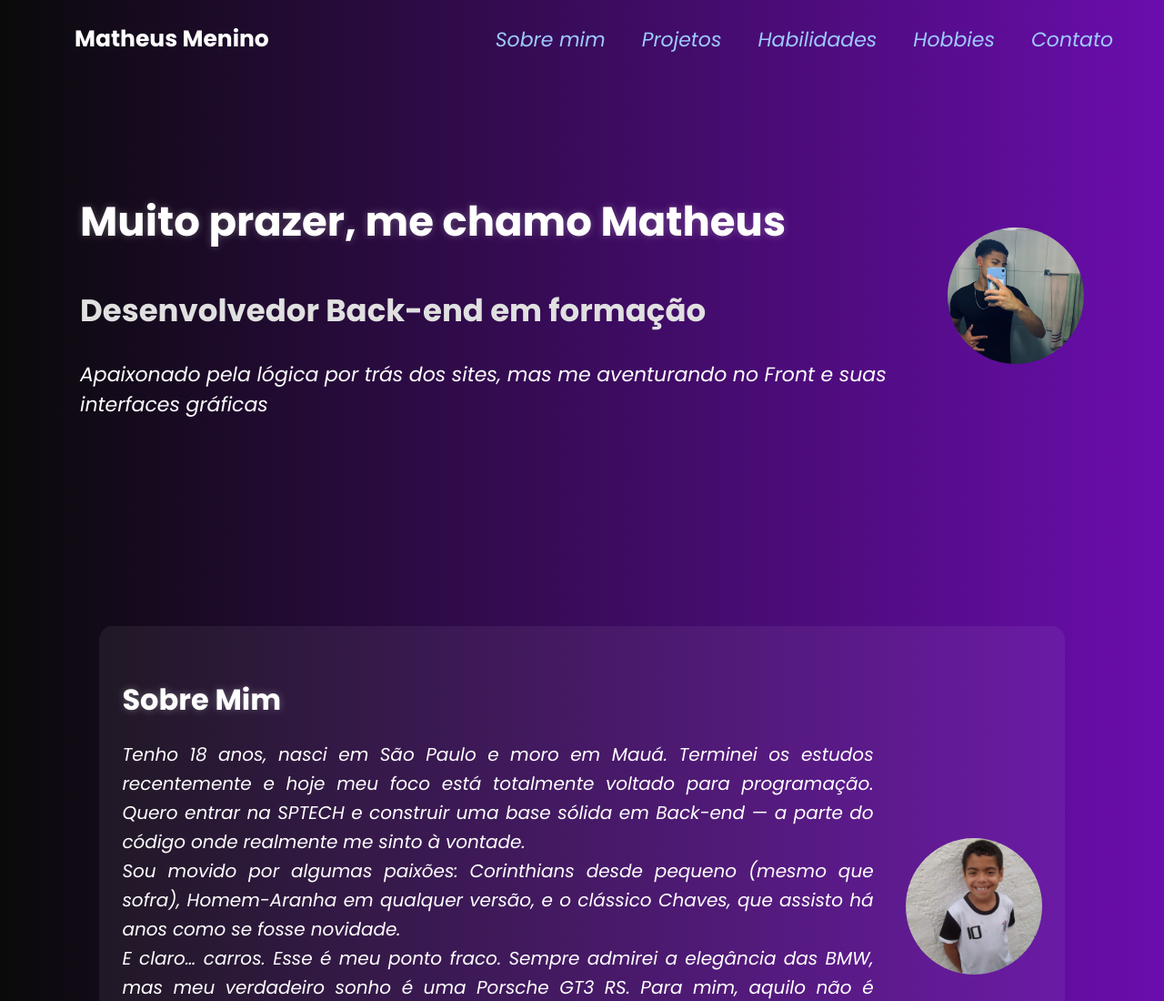
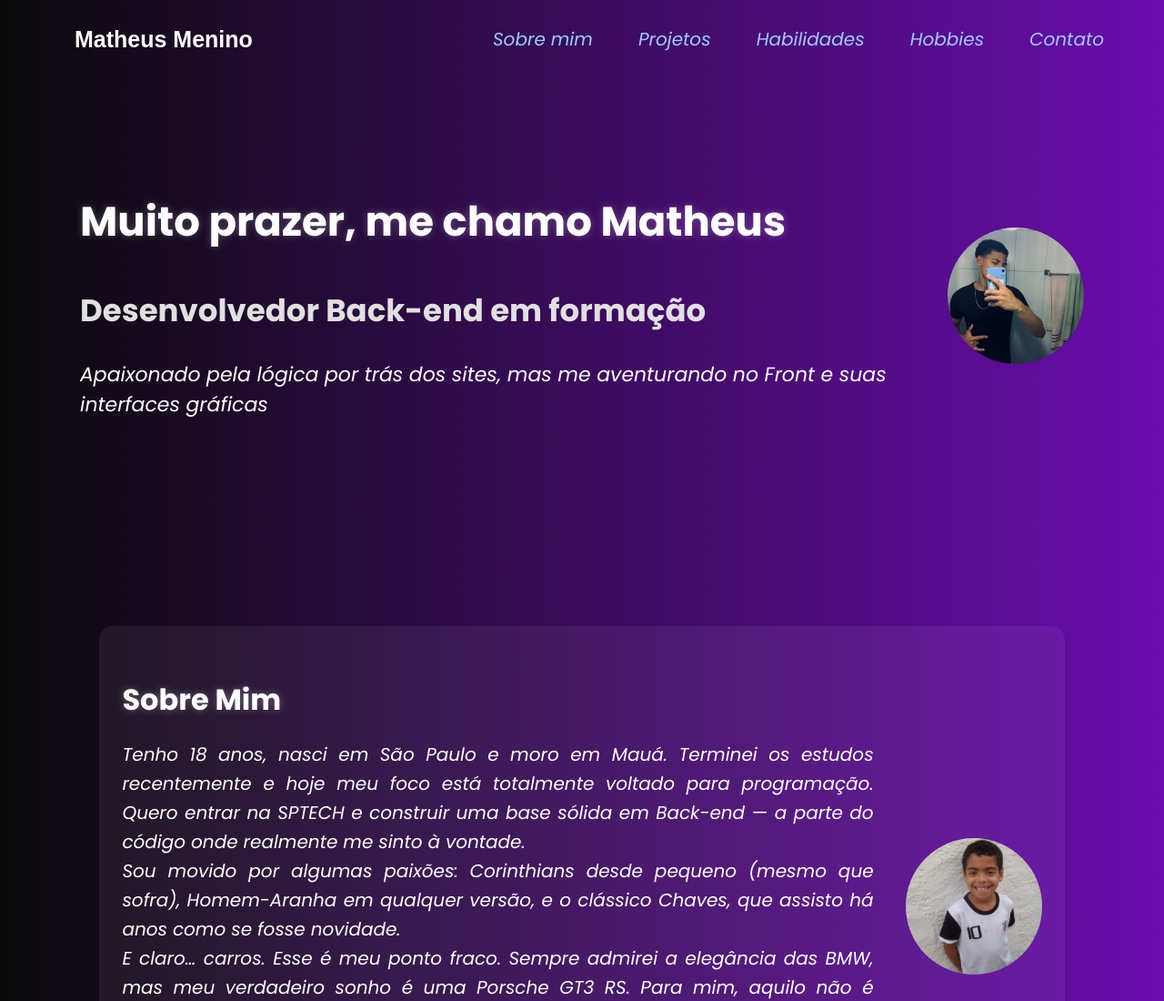
Before and after one commit to th3uz7/Meu-primeiro-portf-lio, a plain HTML site: page index.html in a window 1280 px wide. Shown: the top 1100 px of the page at 91% size. Drawn offline with Linux system fonts and the light colour scheme.

Commit message:
MELHORIAS

```diff
--- a/global.css
+++ b/global.css
@@ -20,6 +20,14 @@ body{
     .footer p{
         font-size: 12px;
     }
+    .container-sobre {
+        flex-direction: column;
+        text-align: center;
+    }
+
+    .texto-sobre {
+        text-align: center;
+    }
 }
 header{
     position: fixed;
@@ -39,19 +47,24 @@ header{
 
 .menu{
     display: inline-flex;   /*Faz com que ocupe so o tamanho do conteúdo*/
-    gap: 40px;      /*Espaço entre os itens*/
+    gap: 30px;      /*Espaço entre os itens*/
     align-items: center;
-    font-size: 22px;
+    font-size: 20px;
     font-style: italic;
     list-style: none;
 }
-.menu a:hover{        /*Parte mais chave, serve para dar efeito quando passar o mouse*/
+.menu button:hover{        /*Parte mais chave, serve para dar efeito quando passar o mouse*/
     color: white;
     cursor: pointer; /*Coloca uma mãozinha no cursor*/
     transition: 0.3s;   /*Animação para mudar de cor*/
 }
-.menu a{
-    text-decoration: none;
+.menu button{
+    background: none;
+    border: none;
+    font-family: inherit;
+    font-size: inherit;
+    font-style: inherit;
+    padding: 5px 10px;
     color: #9ecaff;
 }
 .logo {
@@ -60,6 +73,14 @@ header{
     color: white;
     margin-left: 10px;
     text-decoration: none;
+    background: none;
+    border: none;
+    padding: 0;
+    cursor: pointer;
+    transition: color 0.3 ease;
+}
+.logo:hover{
+    color: #9ecaff;
 }
 .h1-global{
     font-size: 45px;
--- a/index.html
+++ b/index.html
@@ -17,14 +17,14 @@
 <body>
     <header>    <!--Cabeçalho da página-->
         <nav class="nav-container">
-            <a href="#inicio" class="logo">Matheus Menino</a>
+            <button class="logo">Matheus Menino</button>
 
             <ul class="menu">
-                <li><a href="#sobre">Sobre mim</a></li>
-                <li><a href="#projetos">Projetos</a></li>
-                <li><a href="#habilidades">Habilidades</a></li>
-                <li><a href="#hobbies">Hobbies</a></li>
-                <li><a href="#contato">Contato</a></li>
+                <li><button data-secao="sobre">Sobre mim</button></li>
+                <li><button data-secao="projetos">Projetos</button></li>
+                <li><button data-secao="habilidades">Habilidades</button></li>
+                <li><button data-secao="hobbies">Hobbies</button></li>
+                <li><button data-secao="contato">Contato</button></li>
             </ul>
         </nav>
     </header>
```
